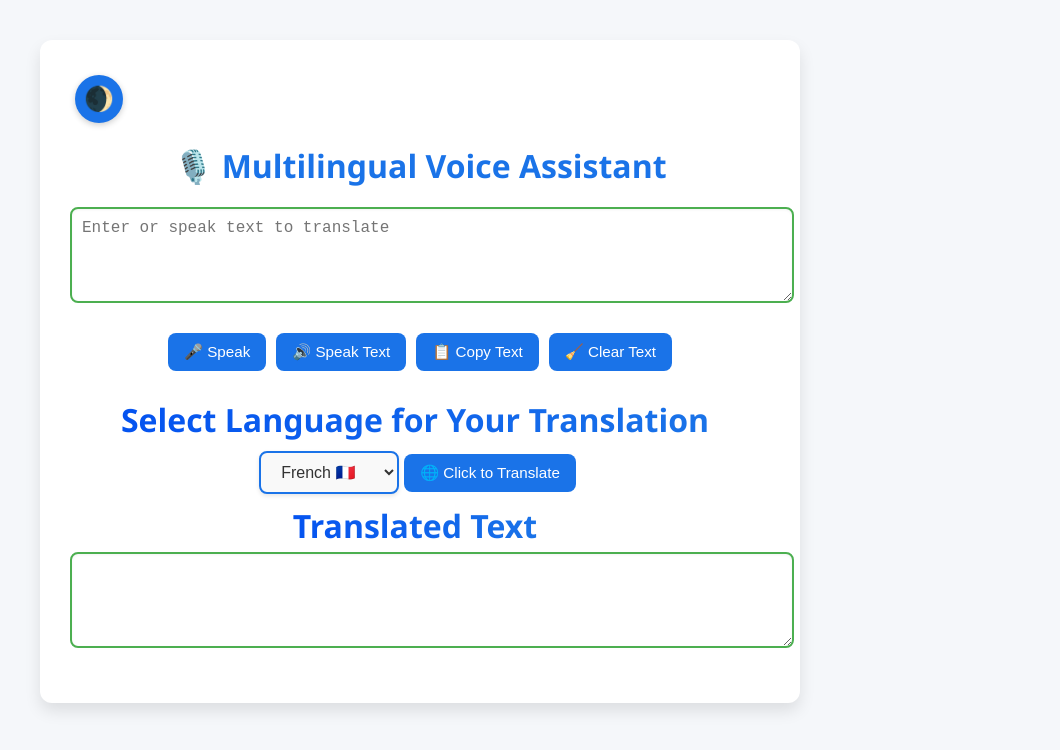
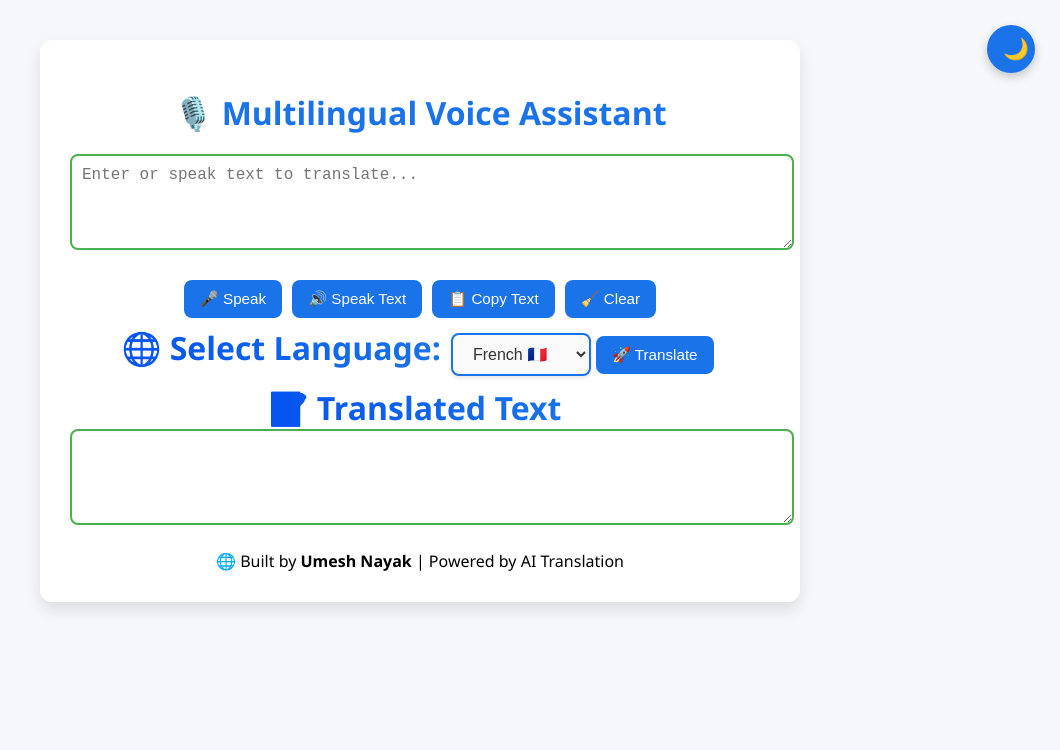
Before and after one commit to UmeshNayak1/Multilingual-Voice-Assistant, a React (Create React App) app in the folder frontend/: page / in a window 1280 px wide. Shown: the top 750 px of the page, without its empty margins (220-1280 px from the left). Built offline with nearby package versions, Linux system fonts and the light colour scheme.

Commit message:
Refactor App.js for improved readability and consistency

```diff
--- a/frontend/src/App.js
+++ b/frontend/src/App.js
@@ -1,130 +1,136 @@
-import React, { useState, useEffect } from 'react';
-import './App.css';
+import React, { useState, useEffect } from "react";
+import "./App.css";
 
 function App() {
-  const [text, setText] = useState('');
-  const [translatedText, setTranslatedText] = useState('');
-  const [language, setLanguage] = useState('fr'); // Default: French
+  const [text, setText] = useState("");
+  const [translatedText, setTranslatedText] = useState("");
+  const [language, setLanguage] = useState("fr");
   const [isDarkMode, setIsDarkMode] = useState(false);
 
   useEffect(() => {
-    // Check for saved theme preference in localStorage
-    const savedTheme = localStorage.getItem('theme');
+    const savedTheme = localStorage.getItem("theme");
     if (savedTheme) {
-      setIsDarkMode(savedTheme === 'dark');
+      setIsDarkMode(savedTheme === "dark");
     }
   }, []);
 
-  // Define the API_URL based on the environment (local or production)
-  // const API_URL = 'https://multilingual-voice-assistant-7q1s.onrender.com';
-
   const handleTranslate = async (inputText = text) => {
     try {
-      const response = await fetch(`https://multilingual-voice-assistant-7q1s.onrender.com/translate`, {
-        method: 'POST',
-        headers: { 'Content-Type': 'application/json' },
+      const response = await fetch(
+        "https://multilingual-voice-assistant-7q1s.onrender.com/translate",
+        {
+          method: "POST",
+          headers: { "Content-Type": "application/json" },
           body: JSON.stringify({ text: inputText, dest: language }),
-      });
+        }
+      );
 
       const data = await response.json();
       setTranslatedText(data.translated_text || data.error);
       speakText(data.translated_text);
-    } catch (error) {
-      setTranslatedText('Error connecting to server');
+    } catch {
+      setTranslatedText("Error connecting to server");
     }
   };
 
   const handleVoiceInput = () => {
-    const SpeechRecognition = window.SpeechRecognition || window.webkitSpeechRecognition;
+    const SpeechRecognition =
+      window.SpeechRecognition || window.webkitSpeechRecognition;
     if (!SpeechRecognition) {
-      alert('Speech Recognition not supported in this browser.');
+      alert("Speech Recognition not supported in this browser.");
       return;
     }
 
     const recognition = new SpeechRecognition();
-    recognition.lang = 'en-US';
+    recognition.lang = "en-US";
     recognition.start();
 
     recognition.onresult = async (event) => {
       const spokenText = event.results[0][0].transcript;
       setText(spokenText);
-      speakText(spokenText); // Speak original text
-      await handleTranslate(spokenText); // Translate and speak translation
+      speakText(spokenText);
+      await handleTranslate(spokenText);
     };
 
     recognition.onerror = (event) => {
-      console.error('Speech recognition error:', event.error);
-      alert('Error during voice input. Please try again.');
+      console.error("Speech recognition error:", event.error);
+      alert("Error during voice input. Please try again.");
     };
   };
 
   const speakText = (textToSpeak) => {
     const utterance = new SpeechSynthesisUtterance(textToSpeak);
-    utterance.lang = language || 'en-US';
+    utterance.lang = language || "en-US";
     window.speechSynthesis.speak(utterance);
   };
 
   const copyToClipboard = (value) => {
-    navigator.clipboard.writeText(value)
-      .then(() => alert('Copied to clipboard!'))
-      .catch(() => alert('Failed to copy!'));
+    navigator.clipboard
+      .writeText(value)
+      .then(() => alert("Copied to clipboard!"))
+      .catch(() => alert("Failed to copy!"));
   };
 
   const handleClearText = () => {
-    setText('');
-    setTranslatedText('');
+    setText("");
+    setTranslatedText("");
   };
 
   const toggleTheme = () => {
     setIsDarkMode((prevMode) => {
       const newMode = !prevMode;
-      localStorage.setItem('theme', newMode ? 'dark' : 'light');
+      localStorage.setItem("theme", newMode ? "dark" : "light");
       return newMode;
     });
   };
 
   return (
-    <div className={`App ${isDarkMode ? 'dark' : 'light'}`}>
+    <div className={`App ${isDarkMode ? "dark" : "light"}`}>
+      {/* Theme Toggle */}
       <button
         onClick={toggleTheme}
         style={{
-          width: '48px',
-          height: '48px',
-          borderRadius: '50%',
-          backgroundColor: '#1a73e8',
-          color: 'white',
-          border: 'none',
-          fontSize: '1.5rem',
-          cursor: 'pointer',
-          boxShadow: '0 2px 6px rgba(0, 0, 0, 0.2)',
-          display: 'flex',
-          alignItems: 'center',
-          justifyContent: 'center',
-          transition: 'background-color 0.3s ease, transform 0.1s ease',
+          position: "absolute",
+          top: "20px",
+          right: "20px",
+          width: "48px",
+          height: "48px",
+          borderRadius: "50%",
+          backgroundColor: isDarkMode ? "#475569" : "#1a73e8",
+          color: "#fff",
+          border: "none",
+          fontSize: "1.3rem",
+          cursor: "pointer",
+          boxShadow: "0 4px 10px rgba(0, 0, 0, 0.2)",
+          transition: "all 0.3s ease",
         }}
       >
-        {isDarkMode ? '🌒' : '🌒'}
+        {isDarkMode ? "☀️" : "🌙"}
       </button>
 
       <h1>🎙️ Multilingual Voice Assistant</h1>
 
       <textarea
         rows="4"
-        cols="50"
-        placeholder="Enter or speak text to translate"
+        placeholder="Enter or speak text to translate..."
         value={text}
         onChange={(e) => setText(e.target.value)}
       />
-      <br />
 
+      <div className="button-group">
         <button onClick={handleVoiceInput}>🎤 Speak</button>
         <button onClick={() => speakText(text)}>🔊 Speak Text</button>
         <button onClick={() => copyToClipboard(text)}>📋 Copy Text</button>
-      <button onClick={handleClearText}>🧹 Clear Text</button>
-      <br /><br />
+        <button onClick={handleClearText}>🧹 Clear</button>
+      </div>
 
-      <label htmlFor="language">Select Language for Your Translation</label>
-      <select value={language} onChange={(e) => setLanguage(e.target.value)}>
+      <div className="language-select">
+        <label htmlFor="language">🌐 Select Language:</label>
+        <select
+          id="language"
+          value={language}
+          onChange={(e) => setLanguage(e.target.value)}
+        >
           <option value="fr">French 🇫🇷</option>
           <option value="es">Spanish 🇪🇸</option>
           <option value="de">German 🇩🇪</option>
@@ -132,24 +138,33 @@ function App() {
           <option value="zh-cn">Chinese 🇨🇳</option>
         </select>
 
-      <button onClick={() => handleTranslate()}>🌐 Click to Translate</button><br></br>
+        <button onClick={() => handleTranslate()}>🚀 Translate</button>
+      </div>
 
-      <label htmlFor="translatedText">Translated Text</label>
-      <br />
+      <div className="output-section">
+        <label htmlFor="translatedText">📝 Translated Text</label>
         <textarea
           id="translatedText"
           rows="4"
-        cols="50"
           value={translatedText}
           readOnly
-        style={{ marginTop: '5px' }}
         />
+      </div>
+
       {translatedText && (
-        <>
-          <button onClick={() => speakText(translatedText)}>🔊 Speak Translation</button>
-          <button onClick={() => copyToClipboard(translatedText)}>📋 Copy Translation</button>
-        </>
+        <div className="button-group">
+          <button onClick={() => speakText(translatedText)}>
+            🔊 Speak Translation
+          </button>
+          <button onClick={() => copyToClipboard(translatedText)}>
+            📋 Copy Translation
+          </button>
+        </div>
       )}
+
+      <footer>
+        🌐 Built by <b>Umesh Nayak</b> | Powered by AI Translation
+      </footer>
     </div>
   );
 }
```
Lines whose indentation alone changed are shown as unchanged.
